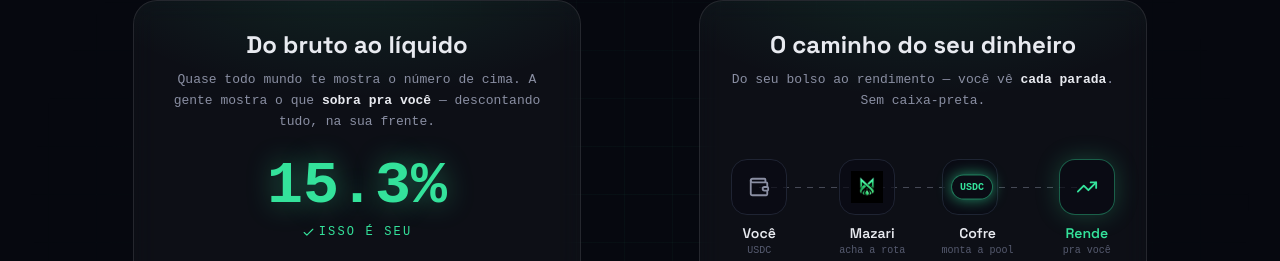
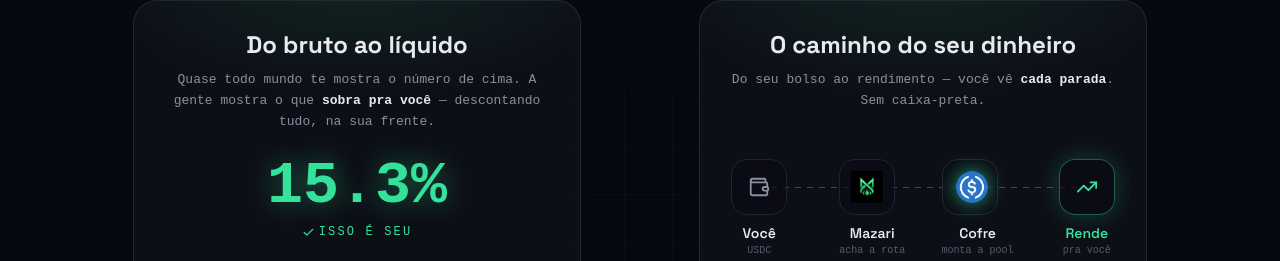
Before and after one commit to Opresida/mazarifi, a React (Vite) app in the folder app/: page / in a window 1280 px wide. Shown: the part 1742-2003 px from the top of the page. Built offline with nearby package versions, Linux system fonts and the light colour scheme; no server answers.

Commit message:
feat(landing): token do funil usa a logo oficial do USDC (circulo azul) com glow lime, no lugar do texto

```diff
--- a/app/src/components/landing/Funnel.tsx
+++ b/app/src/components/landing/Funnel.tsx
@@ -30,15 +30,15 @@
       <div className="relative mx-auto mt-12 mb-2 h-28 w-full">
         {/* linha do trilho */}
         <div className="absolute left-[8%] right-[8%] top-7 h-px" style={{ background: 'repeating-linear-gradient(90deg, rgba(138,143,163,.45) 0 6px, transparent 6px 12px)' }} />
-        {/* token USDC viajando */}
+        {/* token USDC (logo oficial) viajando */}
         {!reduce && (
           <motion.div
-            className="font-mono absolute top-7 z-10 -translate-x-1/2 -translate-y-1/2 rounded-full border border-lime/50 bg-ink px-2 py-1 text-[10px] font-bold text-lime"
-            style={{ boxShadow: '0 0 14px rgba(52,226,155,.6)' }}
+            className="absolute top-7 z-10 -translate-x-1/2 -translate-y-1/2"
+            style={{ filter: 'drop-shadow(0 0 10px rgba(52,226,155,.7))' }}
             animate={{ left: ['8%', '37%', '64%', '92%', '92%'] }}
             transition={{ duration: 4.4, times: [0, 0.26, 0.54, 0.82, 1], repeat: Infinity, repeatDelay: 0.5, ease: [0.16, 1, 0.3, 1] }}
           >
-            USDC
+            <img src="/logos/usdc.png" alt="USDC" className="h-8 w-8 rounded-full" draggable={false} />
           </motion.div>
         )}
         {/* estações */}
```
Also changed, not shown: app/public/logos/usdc.png (added).
